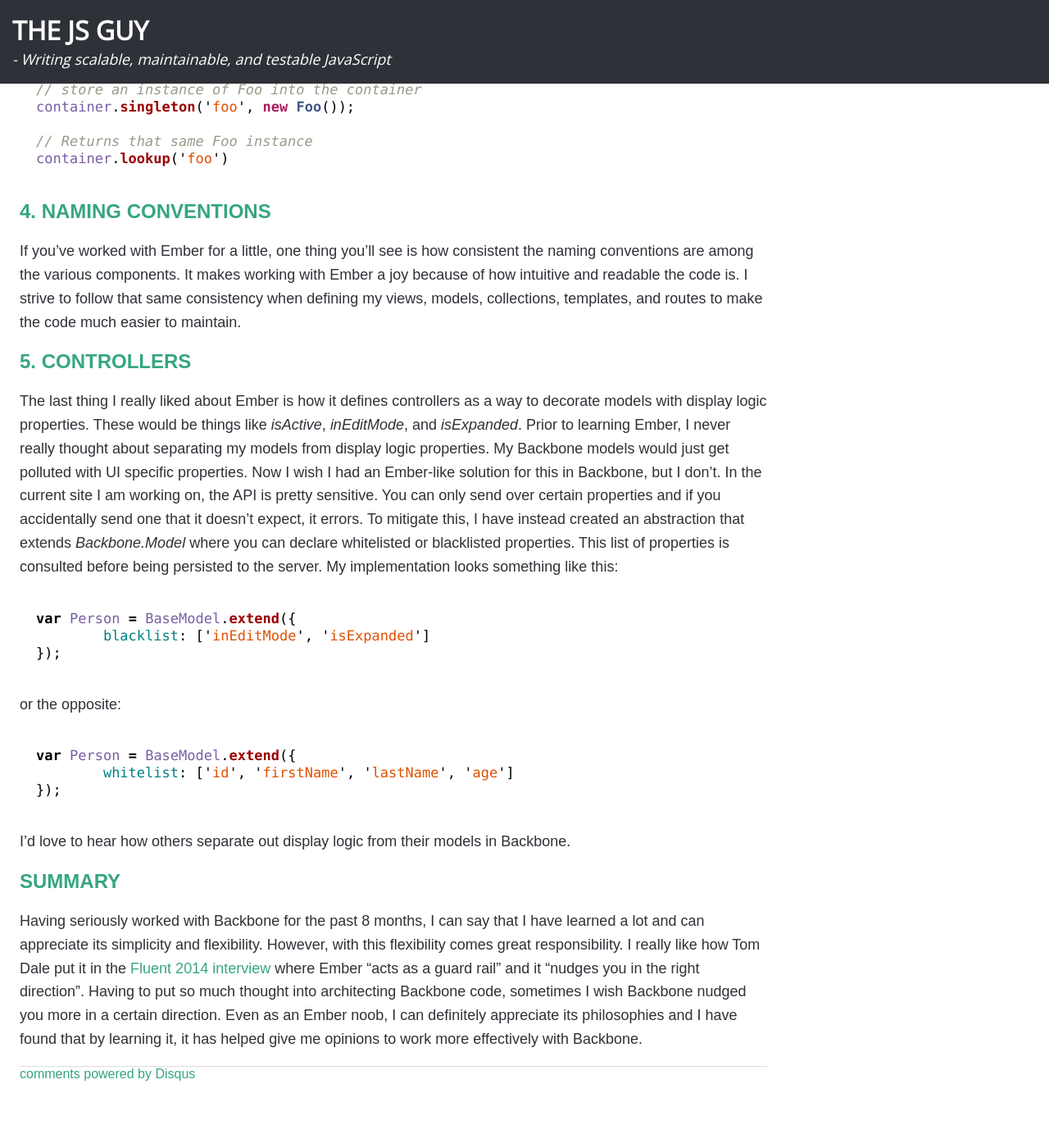
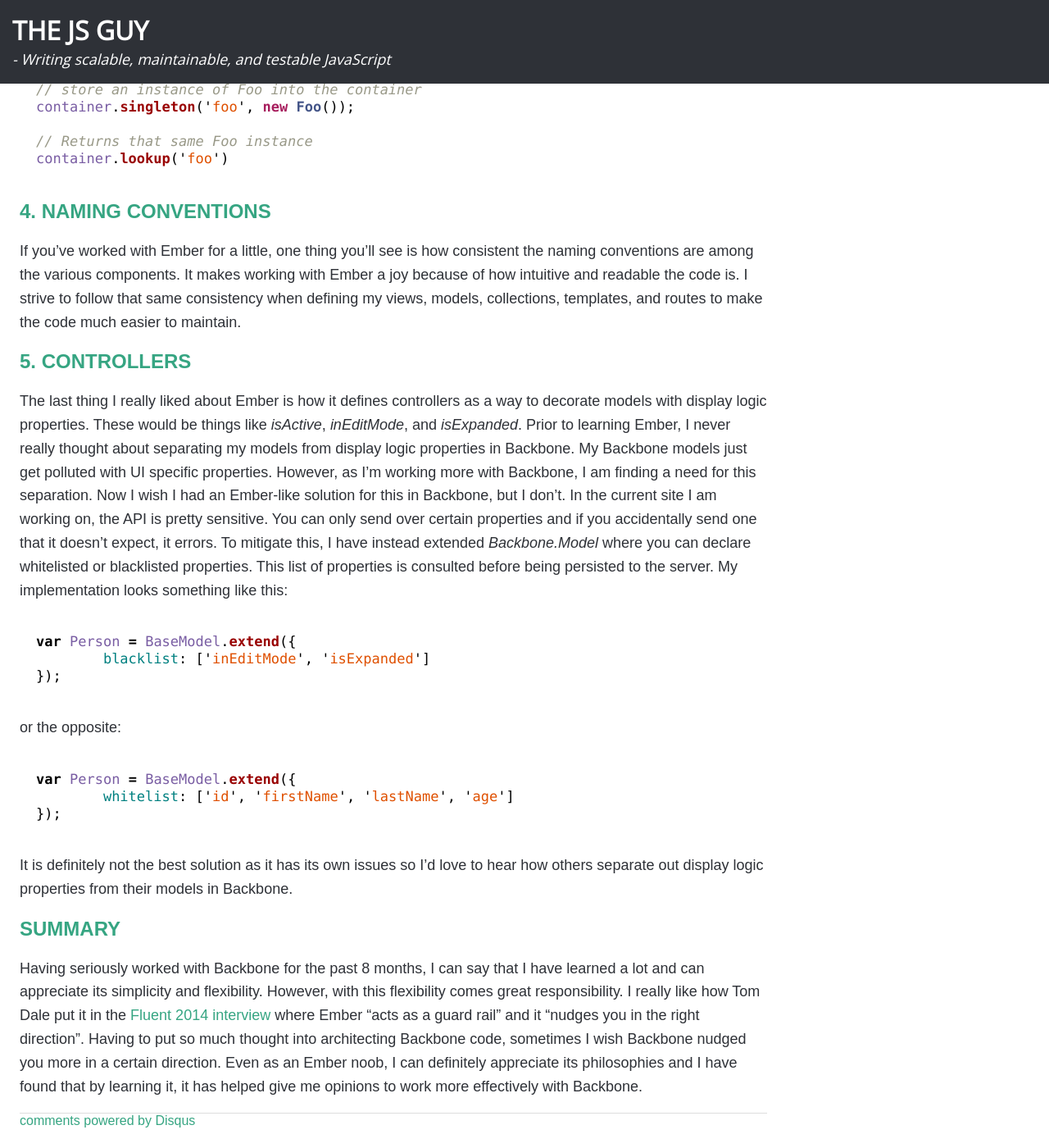
Before and after one commit to iamdtang/skaterdav85.github.io, a Jekyll site: the page built from _posts/2015-01-06-5-reasons-why-a-backbone-developer-loves-ember.md, in a window 1280 px wide and 1400 px high, scrolled down 3370 px. Shown: the whole window at 82% size. Built offline with Jekyll 4.4.1, drawn with Linux system fonts in a browser that asks for light colours; nearby versions of some CDN libraries; Markdown is read by kramdown in place of the engine named in the settings; comment, search, counter and statistics services are not loaded; before the commit the page ends 4713 px from its top, so only the background shows below that.

Commit message:
Update 2015-01-06-5-reasons-why-a-backbone-developer-loves-ember.md

````diff
--- a/_posts/2015-01-06-5-reasons-why-a-backbone-developer-loves-ember.md
+++ b/_posts/2015-01-06-5-reasons-why-a-backbone-developer-loves-ember.md
@@ -111,7 +111,7 @@ If you've worked with Ember for a little, one thing you'll see is how consistent
 
 ## 5. Controllers
 
-The last thing I really liked about Ember is how it defines controllers as a way to decorate models with display logic properties. These would be things like _isActive_, _inEditMode_, and _isExpanded_. Prior to learning Ember, I never really thought about separating my models from display logic properties. My Backbone models would just get polluted with UI specific properties. Now I wish I had an Ember-like solution for this in Backbone, but I don't. In the current site I am working on, the API is pretty sensitive. You can only send over certain properties and if you accidentally send one that it doesn't expect, it errors. To mitigate this, I have instead created an abstraction that extends _Backbone.Model_ where you can declare whitelisted or blacklisted properties. This list of properties is consulted before being persisted to the server. My implementation looks something like this:
+The last thing I really liked about Ember is how it defines controllers as a way to decorate models with display logic properties. These would be things like _isActive_, _inEditMode_, and _isExpanded_. Prior to learning Ember, I never really thought about separating my models from display logic properties in Backbone. My Backbone models just get polluted with UI specific properties.  However, as I'm working more with Backbone, I am finding a need for this separation. Now I wish I had an Ember-like solution for this in Backbone, but I don't. In the current site I am working on, the API is pretty sensitive. You can only send over certain properties and if you accidentally send one that it doesn't expect, it errors. To mitigate this, I have instead extended _Backbone.Model_ where you can declare whitelisted or blacklisted properties. This list of properties is consulted before being persisted to the server. My implementation looks something like this:
 
 ```js
 var Person = BaseModel.extend({
@@ -128,7 +128,7 @@ var Person = BaseModel.extend({
 ```
 
 
-I'd love to hear how others separate out display logic from their models in Backbone.
+It is definitely not the best solution as it has its own issues so I'd love to hear how others separate out display logic properties from their models in Backbone.
 
 ## Summary
 
````
